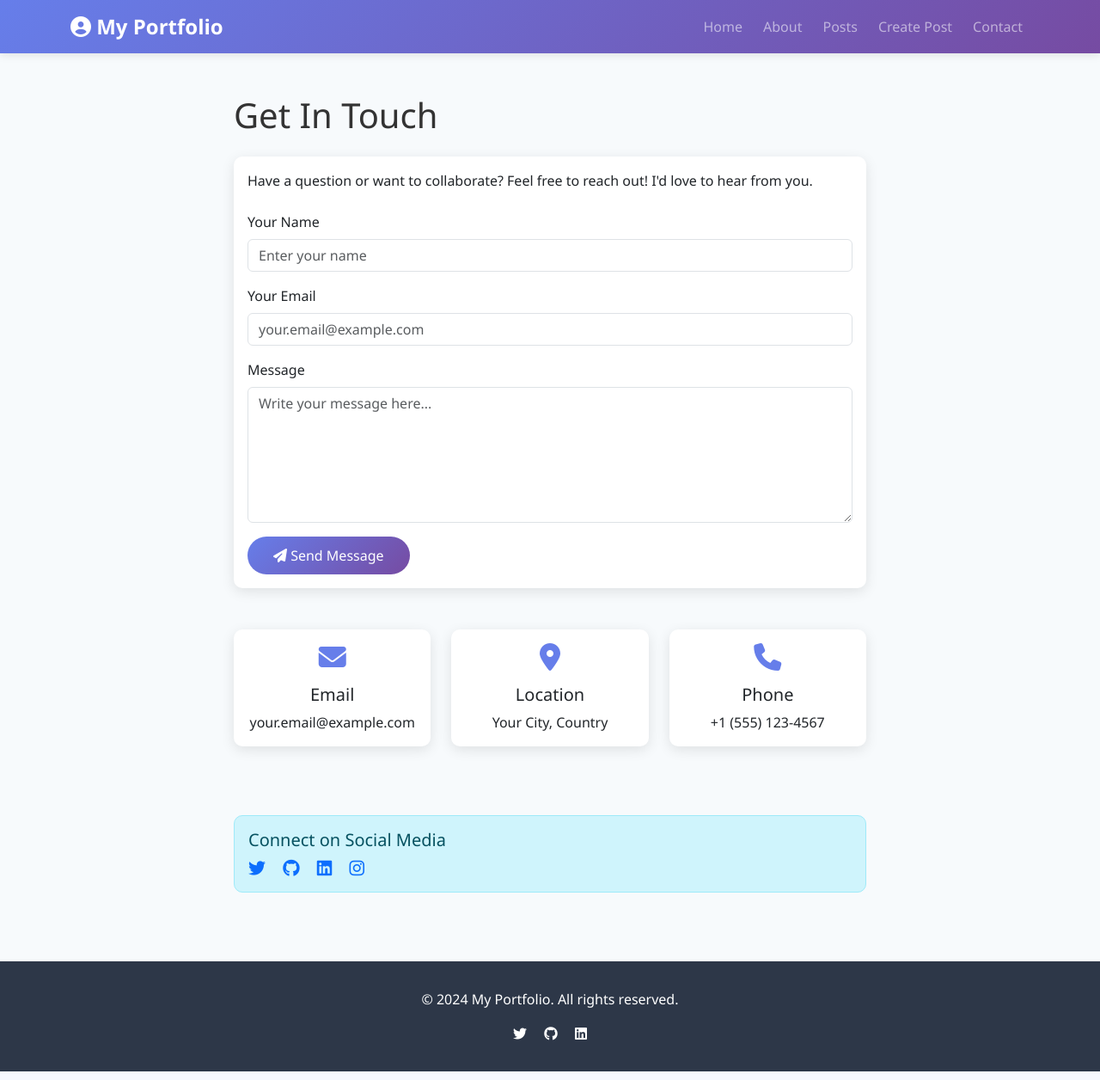
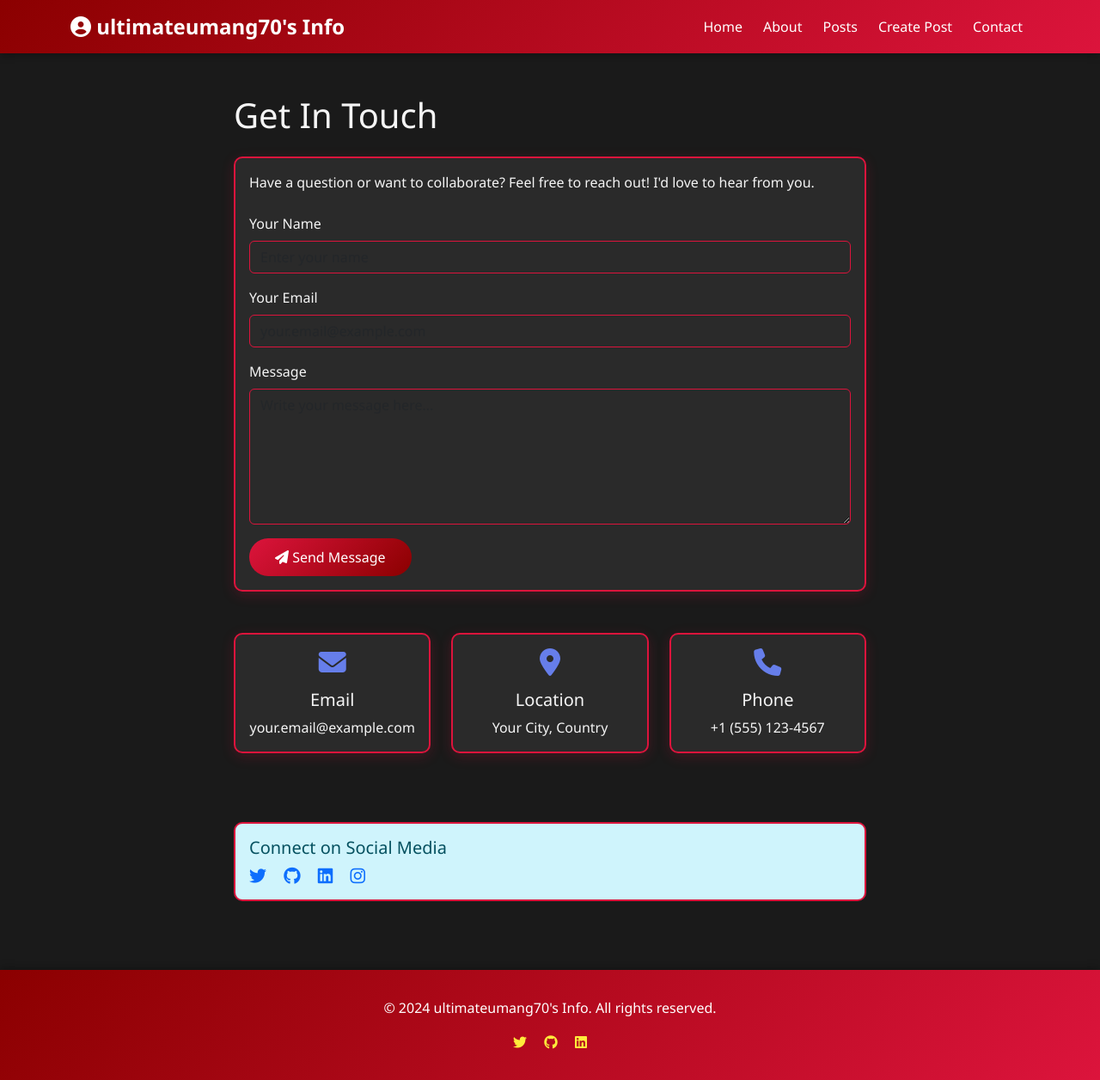
Before and after one commit to ultimateumang70/portfolioweb, a Flask app: page /contact in a window 1280 px wide. Shown: the whole page at 86% size. Run offline with Flask 3, Linux system fonts and the light colour scheme.

Commit message:
Update theme to reddish-black and change site name to ultimateumang70's info

```diff
--- a/templates/base.html
+++ b/templates/base.html
@@ -3,46 +3,50 @@
 <head>
     <meta charset="UTF-8">
     <meta name="viewport" content="width=device-width, initial-scale=1.0">
-    <title>{% block title %}My Portfolio{% endblock %}</title>
+    <title>{% block title %}ultimateumang70's Info{% endblock %}</title>
     <link href="https://cdn.jsdelivr.net/npm/bootstrap@5.3.0/dist/css/bootstrap.min.css" rel="stylesheet">
     <link rel="stylesheet" href="https://cdnjs.cloudflare.com/ajax/libs/font-awesome/6.4.0/css/all.min.css">
     <style>
         :root {
-            --primary-color: #667eea;
-            --secondary-color: #764ba2;
-            --light-bg: #f7fafc;
+            --primary-color: #dc143c;
+            --secondary-color: #8b0000;
+            --dark-bg: #1a1a1a;
+            --light-text: #f5f5f5;
         }
 
         body {
             font-family: 'Segoe UI', Tahoma, Geneva, Verdana, sans-serif;
-            background-color: var(--light-bg);
-            color: #333;
+            background-color: var(--dark-bg);
+            color: var(--light-text);
         }
 
         /* Navbar Styling */
         .navbar {
-            background: linear-gradient(135deg, var(--primary-color), var(--secondary-color));
-            box-shadow: 0 2px 10px rgba(0,0,0,0.1);
+            background: linear-gradient(135deg, var(--secondary-color), var(--primary-color));
+            box-shadow: 0 2px 10px rgba(0,0,0,0.3);
         }
 
         .navbar-brand {
             font-weight: bold;
             font-size: 1.5rem;
+            color: #fff !important;
         }
 
         .nav-link {
             margin-left: 0.5rem;
             transition: all 0.3s ease;
+            color: #fff !important;
         }
 
         .nav-link:hover {
             transform: translateY(-2px);
-            opacity: 0.9;
+            opacity: 0.8;
+            color: #ffeb3b !important;
         }
 
         /* Hero Section */
         .hero {
-            background: linear-gradient(135deg, var(--primary-color), var(--secondary-color));
+            background: linear-gradient(135deg, var(--secondary-color), var(--primary-color));
             color: white;
             padding: 60px 0;
             text-align: center;
@@ -62,20 +66,23 @@
 
         /* Card Styling */
         .card {
-            border: none;
+            border: 2px solid var(--primary-color);
             border-radius: 10px;
-            box-shadow: 0 4px 15px rgba(0,0,0,0.1);
+            box-shadow: 0 4px 15px rgba(220, 20, 60, 0.2);
             transition: transform 0.3s ease, box-shadow 0.3s ease;
             margin-bottom: 2rem;
+            background-color: #2a2a2a;
+            color: var(--light-text);
         }
 
         .card:hover {
             transform: translateY(-5px);
-            box-shadow: 0 8px 25px rgba(0,0,0,0.15);
+            box-shadow: 0 8px 25px rgba(220, 20, 60, 0.4);
+            border-color: #ffeb3b;
         }
 
         .card img {
-            border-radius: 10px 10px 0 0;
+            border-radius: 8px 8px 0 0;
             height: 250px;
             object-fit: cover;
         }
@@ -87,40 +94,124 @@
             border-radius: 25px;
             padding: 10px 30px;
             transition: transform 0.3s ease;
+            color: white;
         }
 
         .btn-primary:hover {
             transform: scale(1.05);
             background: linear-gradient(135deg, var(--secondary-color), var(--primary-color));
+            color: #ffeb3b;
+        }
+
+        .btn-secondary {
+            background-color: #444;
+            border-color: var(--primary-color);
+            color: white;
+        }
+
+        .btn-secondary:hover {
+            background-color: var(--primary-color);
+            color: white;
+        }
+
+        .btn-danger {
+            background-color: #dc143c;
+            border-color: #dc143c;
+        }
+
+        .btn-danger:hover {
+            background-color: #8b0000;
+            border-color: #8b0000;
+        }
+
+        .btn-outline-primary {
+            color: var(--primary-color);
+            border-color: var(--primary-color);
+        }
+
+        .btn-outline-primary:hover {
+            background-color: var(--primary-color);
+            color: white;
         }
 
         /* Footer */
         footer {
-            background: #2d3748;
+            background: linear-gradient(135deg, var(--secondary-color), var(--primary-color));
             color: white;
             text-align: center;
             padding: 2rem 0;
             margin-top: 4rem;
+            box-shadow: 0 -2px 10px rgba(0,0,0,0.3);
+        }
+
+        footer a {
+            color: #ffeb3b;
+            transition: all 0.3s ease;
+        }
+
+        footer a:hover {
+            color: white;
+            transform: scale(1.2);
         }
 
         /* Flash Messages */
         .alert {
             margin-top: 1rem;
             border-radius: 10px;
+            border: 2px solid var(--primary-color);
+        }
+
+        .alert-danger {
+            background-color: rgba(220, 20, 60, 0.1);
+            color: #ffeb3b;
+        }
+
+        .alert-success {
+            background-color: rgba(76, 175, 80, 0.1);
+            color: #4CAF50;
         }
 
         /* Post Card */
         .post-card {
-            background: white;
+            background: #2a2a2a;
             border-radius: 10px;
             overflow: hidden;
-            box-shadow: 0 4px 15px rgba(0,0,0,0.1);
+            box-shadow: 0 4px 15px rgba(220, 20, 60, 0.2);
+            border: 2px solid var(--primary-color);
+            color: var(--light-text);
+        }
+
+        .post-card:hover {
+            border-color: #ffeb3b;
         }
 
         .post-meta {
             color: #999;
             font-size: 0.9rem;
             margin-bottom: 0.5rem;
+        }
+
+        .form-control {
+            background-color: #2a2a2a;
+            color: var(--light-text);
+            border: 1px solid var(--primary-color);
+        }
+
+        .form-control:focus {
+            background-color: #2a2a2a;
+            color: var(--light-text);
+            border-color: var(--primary-color);
+            box-shadow: 0 0 0 0.2rem rgba(220, 20, 60, 0.25);
+        }
+
+        .form-label {
+            color: var(--light-text);
+        }
+
+        textarea.form-control {
+            background-color: #2a2a2a;
+            color: var(--light-text);
+            border: 1px solid var(--primary-color);
         }
     </style>
     {% block extra_css %}{% endblock %}
@@ -130,7 +221,7 @@
     <nav class="navbar navbar-expand-lg navbar-dark">
         <div class="container">
             <a class="navbar-brand" href="/">
-                <i class="fas fa-user-circle"></i> My Portfolio
+                <i class="fas fa-user-circle"></i> ultimateumang70's Info
             </a>
             <button class="navbar-toggler" type="button" data-bs-toggle="collapse" data-bs-target="#navbarNav">
                 <span class="navbar-toggler-icon"></span>
@@ -177,11 +268,11 @@
     <!-- Footer -->
     <footer>
         <div class="container">
-            <p>&copy; 2024 My Portfolio. All rights reserved.</p>
+            <p>&copy; 2024 ultimateumang70's Info. All rights reserved.</p>
             <div>
-                <a href="#" class="text-white me-3"><i class="fab fa-twitter"></i></a>
-                <a href="#" class="text-white me-3"><i class="fab fa-github"></i></a>
-                <a href="#" class="text-white"><i class="fab fa-linkedin"></i></a>
+                <a href="#" class="me-3"><i class="fab fa-twitter"></i></a>
+                <a href="#" class="me-3"><i class="fab fa-github"></i></a>
+                <a href="#"><i class="fab fa-linkedin"></i></a>
             </div>
         </div>
     </footer>
```
